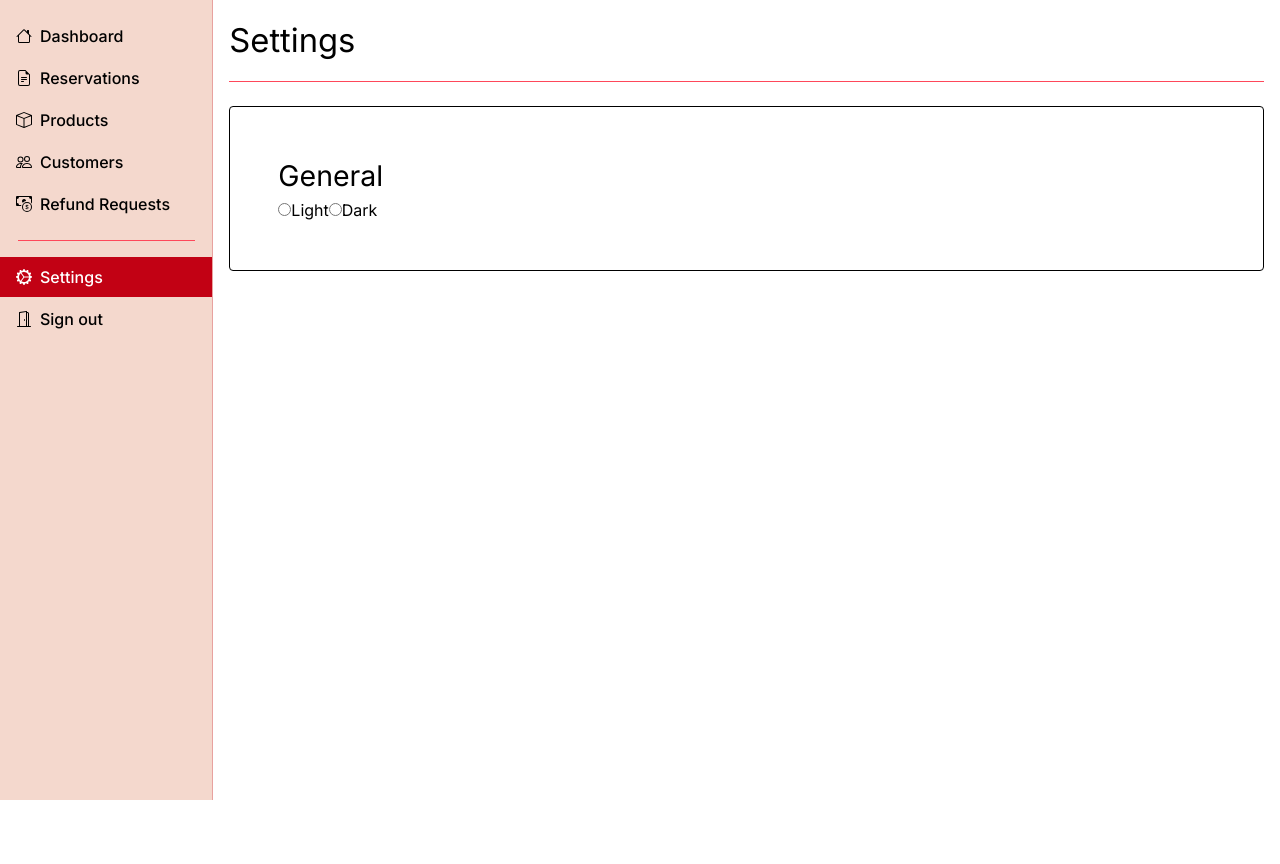
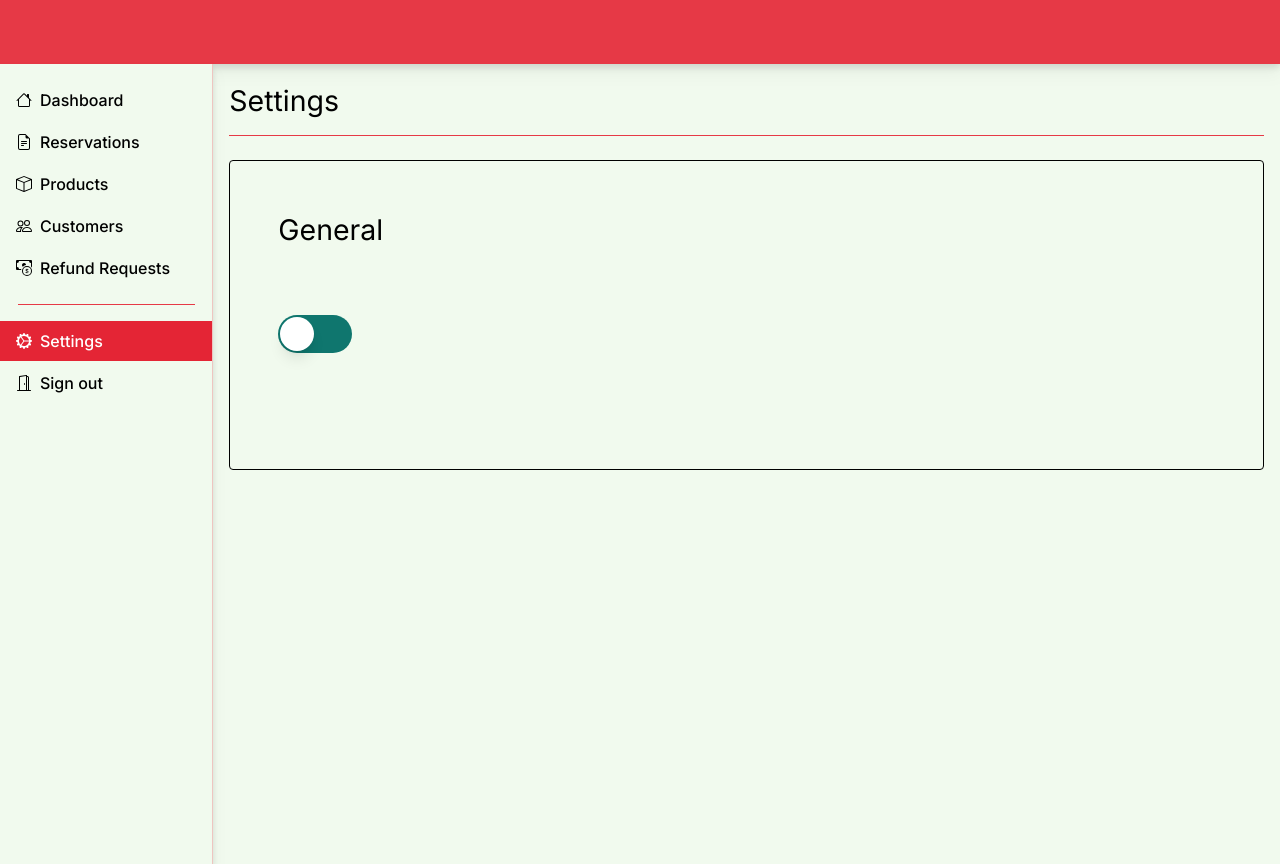
Before and after one commit to comillas20/capstone-v0, a Next.js app: page /admin/settings in a window 1280 px wide. Before the commit the page ends 800 px from the top, so only its background shows below. Built offline with nearby package versions, Linux system fonts and the light colour scheme.

Commit message:
+theme modes, color scheming modified (not final)

```diff
--- /dev/null
+++ b/lib/theme-modes.ts
@@ -0,0 +1,23 @@
+export function getPreferredTheme() {
+	const storedTheme =
+		typeof window !== "undefined" ? window.localStorage.getItem("theme") : "auto";
+	if (storedTheme) {
+		return storedTheme;
+	}
+
+	return window.matchMedia("(prefers-color-scheme: dark)").matches
+		? "dark"
+		: "light";
+}
+
+export function setTheme(theme: string) {
+	if (theme === "auto") {
+		//Note to self: dont even think about unnesting this
+		if (window.matchMedia("(prefers-color-scheme: dark)").matches)
+			document.documentElement.classList.add("dark");
+		else document.documentElement.classList.remove("dark");
+	} else if (theme === "dark") document.documentElement.classList.add("dark");
+	else document.documentElement.classList.remove("dark");
+
+	typeof window !== "undefined" && window.localStorage.setItem("theme", theme);
+}
--- a/src/app/admin/components/Header.tsx
+++ b/src/app/admin/components/Header.tsx
@@ -5,7 +5,7 @@ type HeaderProps = {
 export default function Header({ name, children }: HeaderProps) {
 	return (
 		<div className="mb-6 flex flex-wrap items-center justify-between border-b border-brand pb-2 md:flex-nowrap">
-			<h1 className="pb-2">{name}</h1>
+			<h2 className="pb-1">{name}</h2>
 			{/* ONLY RENDER THE DIV FOR CHILDREN IF CHILDREN IS PROVIDED */}
 			{children && (
 				<div className="mb-2 flex flex-wrap justify-start gap-x-4 md:mb-0 ">
--- a/src/app/admin/components/Navigation.tsx
+++ b/src/app/admin/components/Navigation.tsx
@@ -48,8 +48,8 @@ export default function Navigation() {
 		<>
 			<nav
 				className={twMerge(
-					isDisplayed ? "fixed right-0 z-50 block pb-20" : "static hidden",
-					"h-screen border-r border-brand-700 border-opacity-25 bg-primaryLight pt-4 shadow-2xl md:static md:right-auto md:col-span-3 md:block lg:col-span-2"
+					isDisplayed ? "fixed z-50 block pb-20" : "static hidden",
+					"h-screen border-r border-brand-700 border-opacity-25 bg-primaryLight pt-4 drop-shadow-lg md:static md:right-auto md:col-span-3 md:block lg:col-span-2"
 				)}>
 				<NavSvgs></NavSvgs>
 				{navButtonProps.map((set, setIndex) =>
--- a/src/app/admin/layout.tsx
+++ b/src/app/admin/layout.tsx
@@ -13,11 +13,14 @@ export default function AdminLayout({
 	children: React.ReactNode;
 }) {
 	return (
-		<div className="grid h-screen grid-cols-12">
-			<Navigation></Navigation>
-			<main className="col-span-12 bg-white p-4 md:col-span-9 lg:col-span-10">
-				{children}
-			</main>
-		</div>
+		<>
+			<div className="h-16 w-screen bg-brand drop-shadow-lg"></div>
+			<div className="grid h-screen grid-cols-12">
+				<Navigation></Navigation>
+				<main className="col-span-12 bg-primaryLight p-4 dark:bg-primaryDark md:col-span-9 lg:col-span-10">
+					{children}
+				</main>
+			</div>
+		</>
 	);
 }
--- a/src/app/admin/products/components/ProductsList.tsx
+++ b/src/app/admin/products/components/ProductsList.tsx
@@ -2,11 +2,8 @@
 import Header from "../../components/Header";
 import {
 	createNewProduct,
-	deleteCategory,
-	deleteProducts,
 	getAllCategories,
 	getAllProducts,
-	getCategory,
 } from "../serverActions";
 import Button from "../../components/Button";
 import { useEffect, useRef, useState, useTransition } from "react";
@@ -28,7 +25,6 @@ export default function Products() {
 	const newProductModalRef = useRef<HTMLDialogElement>(null);
 	const newProductFormRef = useRef<HTMLFormElement>(null);
 	const [isSaving, startSaving] = useTransition();
-	const [isDeleting, startDeleting] = useTransition();
 	const { mutate } = useSWRConfig();
 	const [selectMode, setSelectMode] = useState(false);
 	const [selectedRows, setSelectedRows] = useState<string[]>([]);
@@ -103,53 +99,20 @@ export default function Products() {
 					<p>{allProducts.error}</p>
 				</div>
 			) : (
+				<div className="grid max-h-[69vh] w-full grid-cols-12 gap-8">
 					<ProductsTable
+						className="col-span-12 max-h-full lg:col-span-9"
 						products={allProducts.data}
 						selectMode={selectMode}
 						setSelectMode={setSelectMode}
 						selectedRows={selectedRows}
 						setSelectedRows={setSelectedRows}
+						selectedCategory={selectedCategory}
+						setNotification={setNotification}
 					/>
-			)}
-			{selectMode && (
-				<div className="mt-4 flex w-full flex-row justify-end gap-4">
-					{selectMode && <Button onClick={() => setSelectMode(false)}>Clear</Button>}
-					<Button
-						disabled={selectedRows.length === 0}
-						onClick={() =>
-							startDeleting(async () => {
-								const products = await deleteProducts(selectedRows);
-								const category = await getCategory(selectedCategory);
-
-								if (products) {
-									if (category?.product.length === 0) {
-										await deleteCategory(selectedCategory);
-									}
-									const msg =
-										products > 1
-											? "Products selected are successfully deleted!"
-											: "The product " +
-											  allProducts.data?.find(e => e.id === selectedRows[0])?.name +
-											  " is successfully deleted!";
-
-									setNotification({
-										visibility: true,
-										text: msg,
-										msgType: "Success",
-									});
-								} else
-									setNotification({
-										visibility: true,
-										text: "The products were not deleted.",
-										msgType: "Failed",
-									});
-								mutate("getAllProducts");
-								mutate("getAllCategories");
-								setSelectMode(false);
-							})
-						}>
-						{isDeleting ? "Deleting... " : "Delete"}
-					</Button>
+					<div className="mr-4 hidden h-80 rounded-md border border-accentDark lg:col-span-3 lg:block">
+						What filter options should I put?
+					</div>
 				</div>
 			)}
 
--- a/src/app/admin/products/components/ProductsTable.tsx
+++ b/src/app/admin/products/components/ProductsTable.tsx
@@ -1,6 +1,10 @@
-import React, { useEffect, useState } from "react";
+import React, { useEffect, useState, useTransition } from "react";
 import { twMerge } from "tailwind-merge";
 import { useRouter } from "next/navigation";
+import Link from "next/link";
+import Button from "@app/admin/components/Button";
+import { deleteCategory, deleteProducts, getCategory } from "../serverActions";
+import { useSWRConfig } from "swr";
 
 export interface ProductData {
 	category: {
@@ -20,6 +24,15 @@ type ProductsTableProps = {
 	setSelectMode: React.Dispatch<React.SetStateAction<boolean>>;
 	selectedRows: string[];
 	setSelectedRows: React.Dispatch<React.SetStateAction<string[]>>;
+	selectedCategory: string;
+	setNotification: React.Dispatch<
+		React.SetStateAction<{
+			visibility: boolean;
+			text: string;
+			msgType: "Success" | "Failed" | "Error" | "Normal";
+		}>
+	>;
+	className?: string;
 };
 
 function ProductsTable({
@@ -28,9 +41,13 @@ function ProductsTable({
 	setSelectMode,
 	selectedRows,
 	setSelectedRows,
+	selectedCategory,
+	setNotification,
+	className,
 }: ProductsTableProps) {
 	const headers = ["Dish", "Category", "Availability"];
-	const router = useRouter();
+	const [isDeleting, startDeleting] = useTransition();
+	const { mutate } = useSWRConfig();
 	let holdProductTimeout: NodeJS.Timeout;
 
 	const [sortedBy, setSortedBy] = useState({ sorter: "", orderType: "" });
@@ -59,10 +76,10 @@ function ProductsTable({
 		}
 	}
 	return (
-		<>
-			<div className="max-h-[69vh] w-full overflow-y-auto">
+		<div className={className}>
+			<div className="overflow-y-auto">
 				<table className="w-full">
-					<thead className="sticky top-0 bg-white">
+					<thead className="sticky top-0">
 						<tr>
 							{headers.map((value, index) => (
 								<th
@@ -105,10 +122,7 @@ function ProductsTable({
 													...prevSelectedRows,
 													entries.id,
 												]);
-										} else router.push("products/".concat(entries.id));
-										/* Using name as params instead of ID is hard mainly because
-										I dont know how to make prisma/planetscale query case insensitive.
-										*/
+										}
 									}}
 									onMouseDown={() => {
 										holdProductTimeout = setTimeout(() => {
@@ -149,13 +163,24 @@ function ProductsTable({
 									}}
 									key={dataIndex}
 									className={twMerge(
-										dataIndex % 2 == 1 ? "bg-brand-200/40" : "",
-										" border-b border-brand-100 hover:cursor-pointer hover:bg-accentDark hover:text-white",
+										dataIndex % 2 == 1 ? "border border-brand-100 bg-brand/10" : "",
+										"rounded-md p-1 hover:bg-accentDark hover:text-white",
 										selectedRows.find(e => e === entries.id)
 											? "bg-accentDark-700 text-white"
 											: ""
 									)}>
-									<td>{entries.name}</td>
+									<td>
+										<Link
+											className="hover:underline"
+											href={
+												"products/".concat(entries.id)
+												/* Using name as params instead of ID is hard mainly because
+											I dont know how to make prisma/planetscale query case insensitive.
+											*/
+											}>
+											{entries.name}
+										</Link>
+									</td>
 									<td>{entries.category.name}</td>
 									<td>{entries.isAvailable ? "Available" : "N/A"}</td>
 								</tr>
@@ -163,7 +188,49 @@ function ProductsTable({
 					</tbody>
 				</table>
 			</div>
-		</>
+			{/* Options that occur when selection mode is on */}
+			{selectMode && (
+				<div className="mt-4 flex w-full flex-row justify-end gap-4">
+					{selectMode && <Button onClick={() => setSelectMode(false)}>Clear</Button>}
+					<Button
+						disabled={selectedRows.length === 0}
+						onClick={() =>
+							startDeleting(async () => {
+								const deletedProducts = await deleteProducts(selectedRows);
+								const category = await getCategory(selectedCategory);
+
+								if (deletedProducts) {
+									if (category?.product.length === 0) {
+										await deleteCategory(selectedCategory);
+									}
+									const msg =
+										deletedProducts > 1
+											? "Products selected are successfully deleted!"
+											: "The product " +
+											  products?.find(e => e.id === selectedRows[0])?.name +
+											  " is successfully deleted!";
+
+									setNotification({
+										visibility: true,
+										text: msg,
+										msgType: "Success",
+									});
+								} else
+									setNotification({
+										visibility: true,
+										text: "The products were not deleted.",
+										msgType: "Failed",
+									});
+								mutate("getAllProducts");
+								mutate("getAllCategories");
+								setSelectMode(false);
+							})
+						}>
+						{isDeleting ? "Deleting... " : "Delete"}
+					</Button>
+				</div>
+			)}
+		</div>
 	);
 }
 
--- /dev/null
+++ b/src/app/admin/settings/components/ThemeSwitcher.tsx
@@ -0,0 +1,27 @@
+"use client";
+import { useEffect, useState } from "react";
+import { Switch } from "@headlessui/react";
+import { setTheme } from "../../../../../lib/theme-modes";
+
+export default function ThemeSwitcher() {
+	const [enabled, setEnabled] = useState(false);
+	useEffect(() => {
+		setTheme(enabled ? "dark" : "light");
+	}, [enabled]);
+	return (
+		<div className="py-16">
+			<Switch
+				checked={enabled}
+				onChange={setEnabled}
+				className={`${enabled ? "bg-teal-900" : "bg-teal-700"}
+          relative inline-flex h-[38px] w-[74px] shrink-0 cursor-pointer rounded-full border-2 border-transparent transition-colors duration-200 ease-in-out focus:outline-none focus-visible:ring-2  focus-visible:ring-white focus-visible:ring-opacity-75`}>
+				<span className="sr-only">Use setting</span>
+				<span
+					aria-hidden="true"
+					className={`${enabled ? "translate-x-9" : "translate-x-0"}
+            pointer-events-none inline-block h-[34px] w-[34px] transform rounded-full bg-white shadow-lg ring-0 transition duration-200 ease-in-out`}
+				/>
+			</Switch>
+		</div>
+	);
+}
--- a/src/app/admin/settings/page.tsx
+++ b/src/app/admin/settings/page.tsx
@@ -1,32 +1,20 @@
 import Header from "../components/Header";
-import prismadb from "../../../../lib/prismadb";
-
-// async function dataTest() {
-// 	const d = await prismadb.user.create({
-// 		data: {
-// 			firstName: "Jino Joy",
-// 			middleName: "C.",
-// 			lastName: "Comillas",
-// 			password: "emiya",
-// 			role: "ADMIN",
-// 		},
-// 	});
-// 	console.log(d);
-// }
+import ThemeSwitcher from "./components/ThemeSwitcher";
 export default function Settings() {
 	return (
 		<>
 			<Header name="Settings"></Header>
 			<div className="rounded border border-black p-12 dark:bg-slate-500">
 				<h2>General</h2>
-				<label>
+				{/* <label>
 					<input type="radio" name="theme" id="light-mode"></input>
 					Light
 				</label>
 				<label>
 					<input type="radio" name="theme" id="dark-mode"></input>
 					Dark
-				</label>
+				</label> */}
+				<ThemeSwitcher></ThemeSwitcher>
 			</div>
 		</>
 	);
--- a/src/app/layout.tsx
+++ b/src/app/layout.tsx
@@ -1,6 +1,7 @@
 import "./globals.css";
 import type { Metadata } from "next";
 import { Inter } from "next/font/google";
+import { setTheme, getPreferredTheme } from "../../lib/theme-modes";
 
 const inter = Inter({ subsets: ["latin"] });
 
@@ -15,6 +16,17 @@ export default function RootLayout({
 }: {
 	children: React.ReactNode;
 }) {
+	if (typeof window !== "undefined") {
+		const preferedTheme = getPreferredTheme();
+		setTheme(preferedTheme);
+		//if website theme is set to auto and user changes theme in their pc, then change the website theme according to new preference
+		window
+			.matchMedia("(prefers-color-scheme: dark)")
+			.addEventListener("change", () => {
+				setTheme(getPreferredTheme());
+			});
+	}
+
 	return (
 		<html lang="en">
 			<body className={inter.className}>{children}</body>
--- a/src/components/Alert.tsx
+++ b/src/components/Alert.tsx
@@ -1,5 +1,4 @@
 "use client";
-import { useState } from "react";
 import { twMerge } from "tailwind-merge";
 
 function Alert({
--- a/tailwind.config.js
+++ b/tailwind.config.js
@@ -14,40 +14,35 @@ module.exports = {
 			},
 			colors: {
 				brand: {
-					100: "#FFC2C8",
-					200: "#FE9AA4",
-					300: "#FE717F",
-					DEFAULT: "#FE485A",
-					500: "#FE2036",
-					600: "#F40119",
-					700: "#C20114",
+					100: "#EB5C68",
+					300: "#E94957",
+					DEFAULT: "#e63946",
+					700: "#E42535",
+					900: "#DA1B2B",
+				},
+				primaryLight: {
+					DEFAULT: "#f1faee",
+				},
+				primaryDark: {
+					DEFAULT: "#1d3557",
+				},
+				accentLight: {
+					100: "#F5D2B8",
+					300: "#F0BC94",
+					DEFAULT: "#a8dadc",
+					700: "#EBA570",
+					900: "#E68F4C",
 				},
 				accentDark: {
 					100: "#2D808B",
-					200: "#28727B",
 					300: "#23636C",
-					DEFAULT: "#1E555C",
-					500: "#19474D",
-					600: "#14393E",
-					700: "#0F2B2E",
-				},
-				primaryLight: {
-					DEFAULT: "#F4D8CD",
-				},
-				primaryDark: {
-					DEFAULT: "#3A2E39",
-				},
-				accentLight: {
-					100: "#F5D2B8",
-					200: "#F2C7A6",
-					300: "#F0BC94",
-					DEFAULT: "#EDB183",
-					500: "#EBA570",
-					600: "#E89A5E",
-					700: "#E68F4C",
+					DEFAULT: "#457b9d",
+					700: "#19474D",
+					900: "#0F2B2E",
 				},
 			},
 		},
 	},
+	darkMode: "class",
 	plugins: [],
 };
```
Lines whose indentation alone changed are shown as unchanged.
